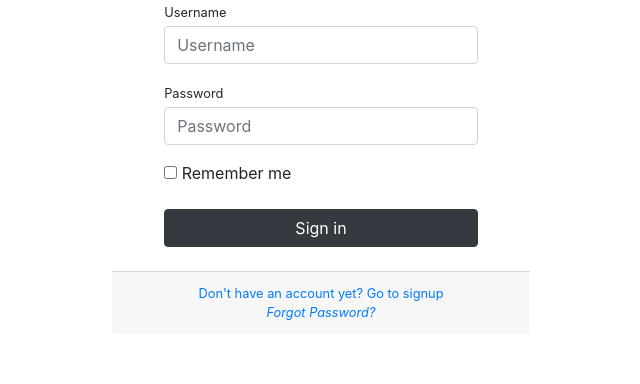
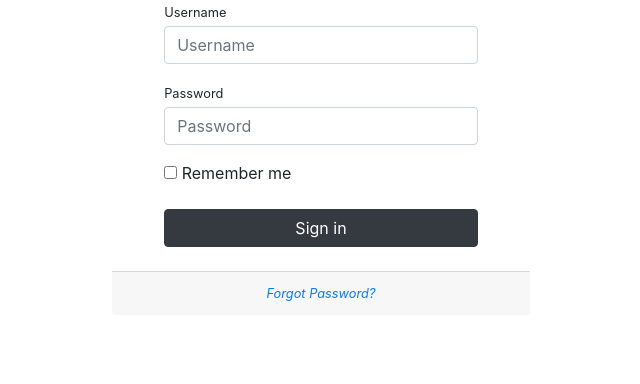
Before and after one commit to JulvDen/wedding, a Django app: page /login/ in a window 1280 px wide. Shown: the part 208-592 px from the top of the page, without its empty margins (319-959 px from the left). Run offline with Django 3.2, Linux system fonts and the light colour scheme; some libraries are stand-ins or nearby versions.

Commit message:
Debug_testing

```diff
--- a/templates/login.html
+++ b/templates/login.html
@@ -60,7 +60,6 @@
                         </div>
                         <div class="card-footer text-center">
                             <div class="small">
-                                <a href="{% url 'users-register' %}">Don't have an account yet? Go to signup</a><br>
                                 <a href="#"><i>Forgot Password?</i></a>
                             </div>
                         </div>
--- a/wedding/urls.py
+++ b/wedding/urls.py
@@ -27,7 +27,7 @@ urlpatterns = [
     path('', home_view, name='home'),
 
     path('users/', family, name='users-family'),
-    #path('register/', RegisterView.as_view(), name='users-register'),
+    path('register/', RegisterView.as_view(), name='users-register'),
     path('login/', CustomLoginView.as_view(redirect_authenticated_user=True, template_name='login.html',
                                            authentication_form=LoginForm), name='login'),
     path('logout/', auth_views.LogoutView.as_view(template_name='index.html'), name='logout'),
```
